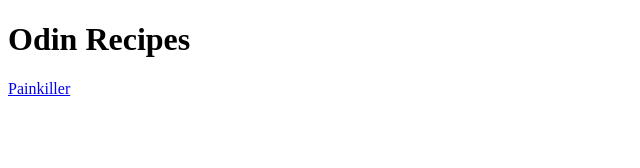
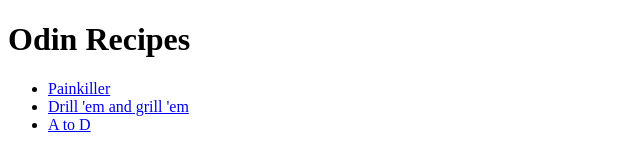
Before and after one commit to Motorheadbanger/odin-recipes, a plain HTML site: page index.html in a window 1280 px wide. Shown: the whole page, without its empty margins (0-640 px from the left). Drawn offline with Linux system fonts and the light colour scheme.

Commit message:
chore: Add links to recipes to homepage

```diff
--- a/index.html
+++ b/index.html
@@ -7,6 +7,10 @@
 </head>
 <body>
     <h1>Odin Recipes</h1>
-    <a href="recipes/painkiller.html">Painkiller</a>
+    <ul>
+        <li><a href="./recipes/painkiller.html">Painkiller</a></li>
+        <li><a href="./recipes/drill-em-and-grill-em.html">Drill 'em and grill 'em</a></li>
+        <li><a href="./recipes/a-to-d.html">A to D</a></li>
+    </ul>
 </body>
 </html>
```
Also changed, not shown: recipes/drill-em-and-grill-em.html (+1 -1 lines).
